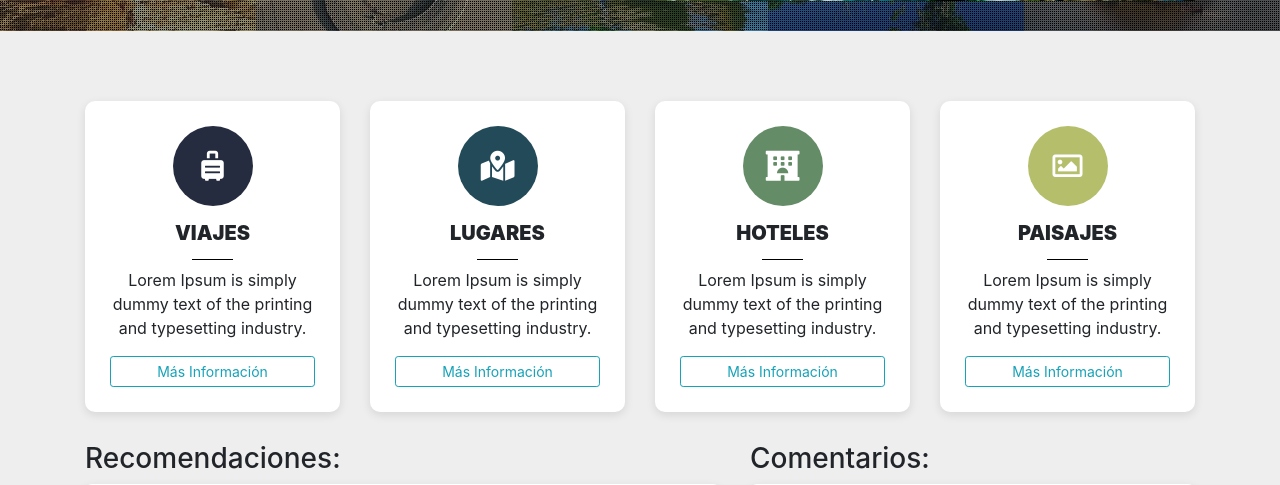
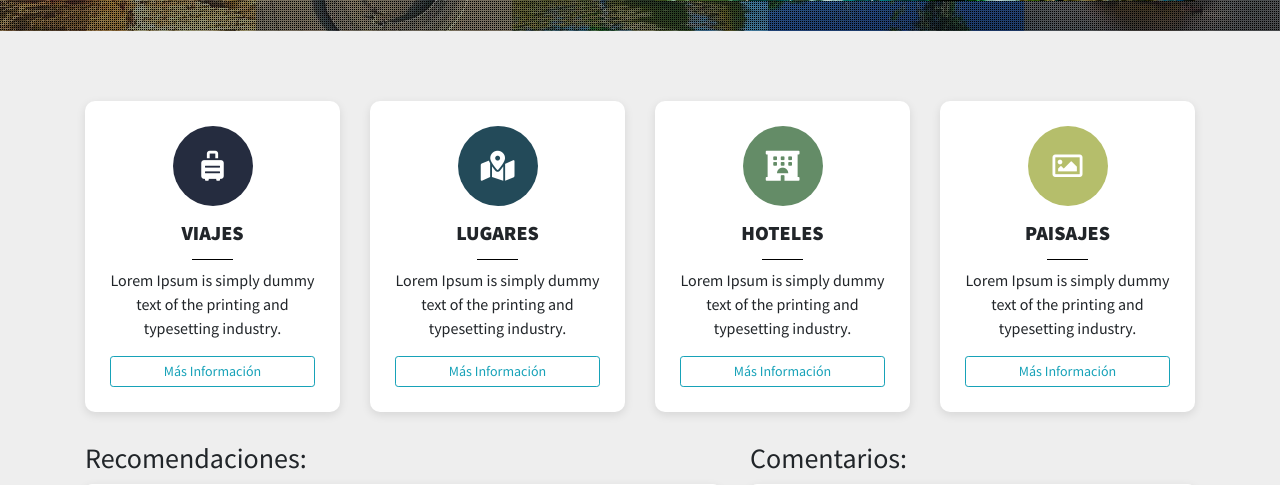
Before and after one commit to Potato-sTeam/visitape_frontend, a PHP site: page / in a window 1280 px wide. Shown: the part 479-964 px from the top of the page. Run offline with PHP 8.4, Linux system fonts and the light colour scheme; some libraries are stand-ins or nearby versions.

Commit message:
cambio de fuente al body

```diff
--- a/assets/css/custom.css
+++ b/assets/css/custom.css
@@ -8,6 +8,7 @@ body {
     background-position: center;
     background-size: cover;
     background-attachment: fixed;
+    font-family: 'Source Sans Pro', sans-serif;
 }
 .dashboard-content{
     width: 100%;
```
